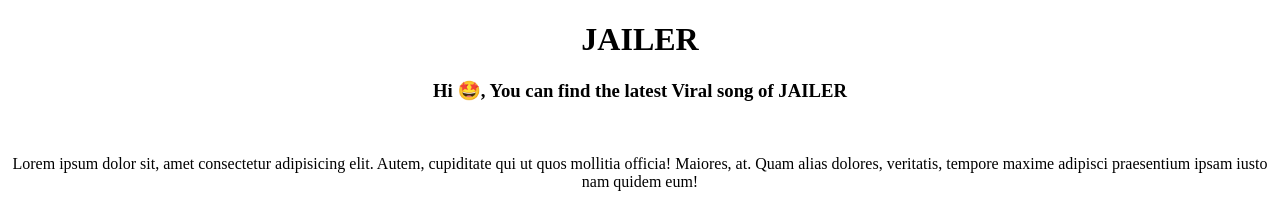
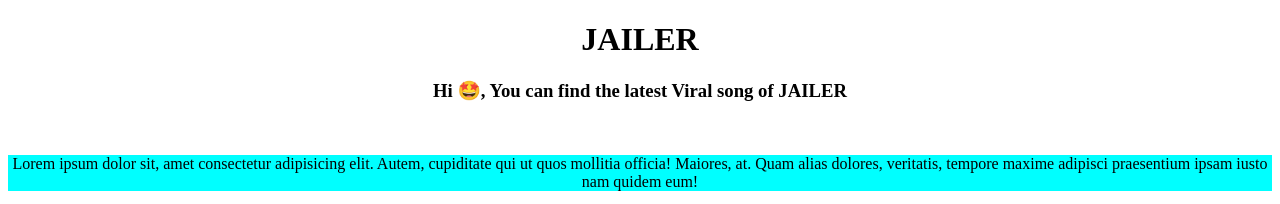
Before and after one commit to swathimeenal/HTML, a plain HTML site: page index.html in a window 1280 px wide. Shown: the top 204 px of the page. Drawn offline with Linux system fonts and the light colour scheme.

Commit message:
changes1

```diff
--- a/index.html
+++ b/index.html
@@ -10,7 +10,9 @@
     <h1>JAILER</h1>
     <h3> Hi 🤩, You can find the latest Viral song of <B>JAILER</B></h3>
     <br />
+    <div style="background-color:aqua;">
     <p> Lorem ipsum dolor sit, amet consectetur adipisicing elit. Autem, cupiditate qui ut quos mollitia officia! Maiores, at. Quam alias dolores, veritatis, tempore maxime adipisci praesentium ipsam iusto nam quidem eum!</p>
+</div>
     <img src="./https://e0.pxfuel.com/wallpapers/87/758/desktop-wallpaper-rajinikanth-aishwarya-rai-bachchan-ramya-krishnan-priyanka-arul-mohan-shiva-rajkumar-jailer.jpg" alt = "SUPER STAR RAJINIKANTH IN JAILER" width = "20%"/>
     <a href =" https://youtu.be/RVLNBVK8auM" target ="_blank">click here to view</a>
 </center>
```
